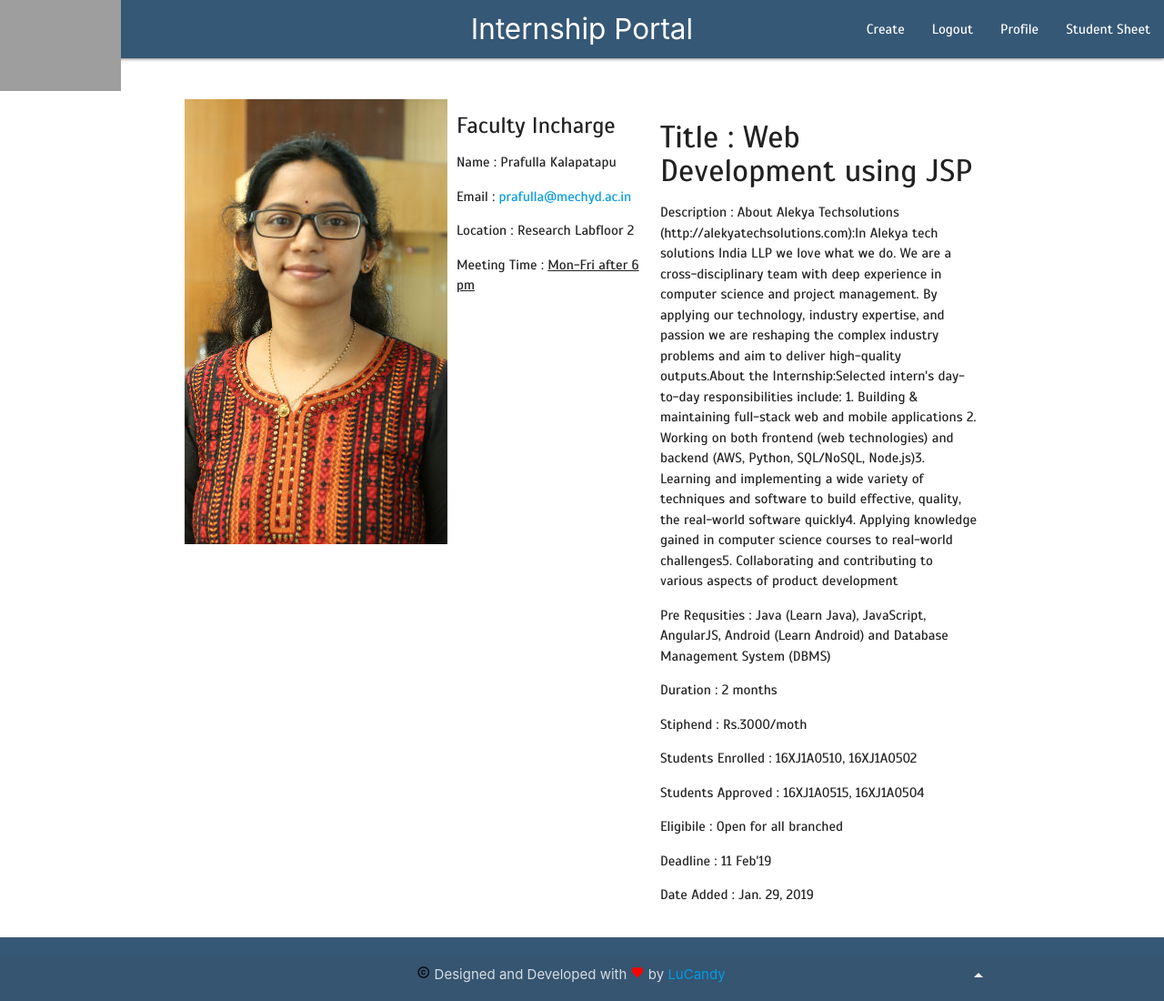
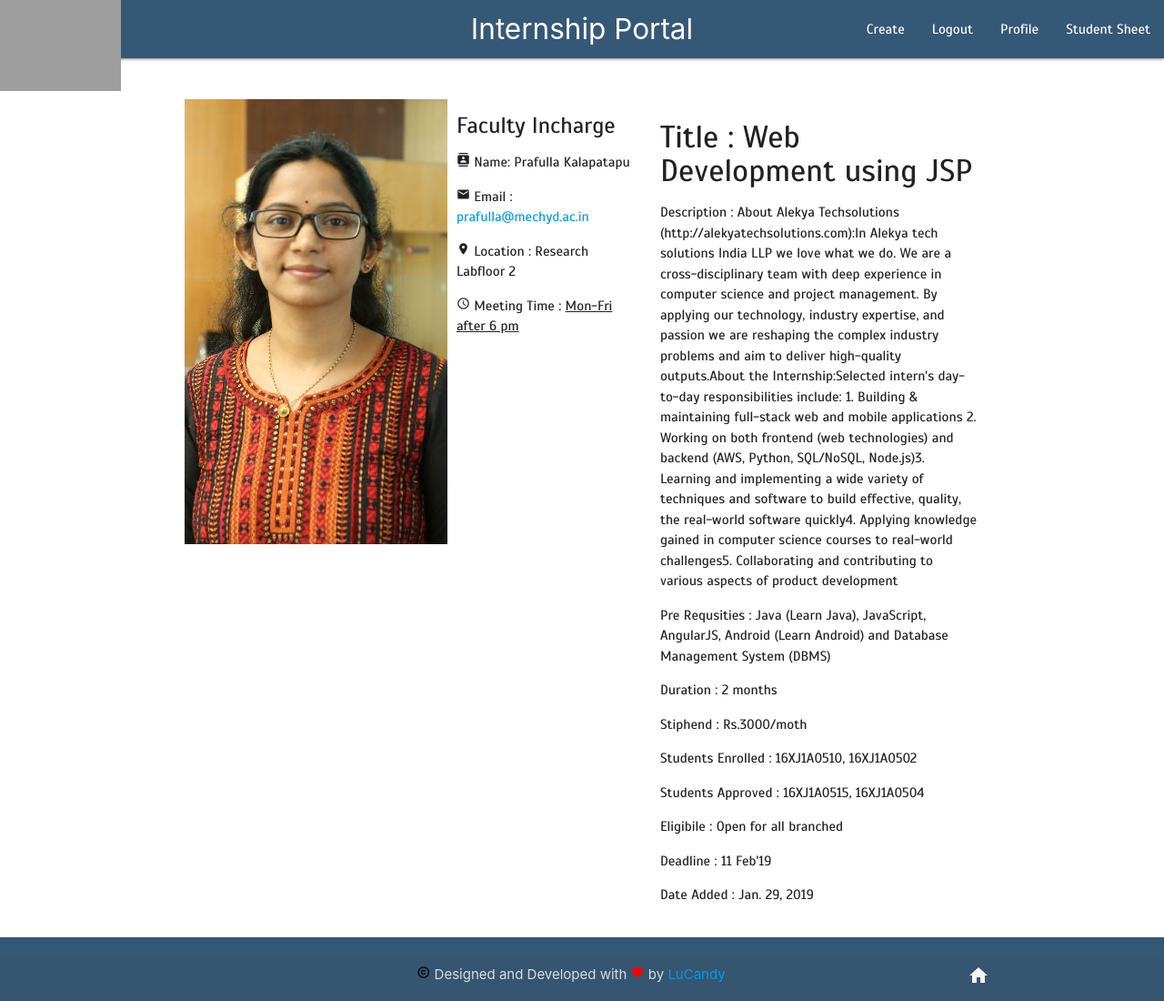
Before and after one commit to Rohithgilla12/InternshipPlatform, a Django app: page /interns/3/ in a window 1280 px wide. Shown: the whole page at 91% size. Run offline with Django 3.2, Linux system fonts and the light colour scheme; data comes from the database, SQL or seed files in the repository; both versions use the stored data as it was after the commit; some libraries are stand-ins or nearby versions; grey boxes are pictures that could not be loaded.

Commit message:
Added icons

```diff
--- a/templates/detail_view.html
+++ b/templates/detail_view.html
@@ -9,10 +9,10 @@
     </div>
     <div class="col s3">
         <h5>Faculty Incharge</h5>
-            <p>Name : {{user.first_name}} {{user.last_name}}</p>
-            <p>Email : <a href="mailto:{{user.email}}?Subject=This%20Mail%20%is%20regarding%20{{object.title}}" target="_top">{{user.email}}</a></p>
-            <p>Location : {{user.profile.location}}</p>
-            <p>Meeting Time : <u>{{user.profile.leisureTime}}</p></u>
+            <p><i class="tiny material-icons">contacts</i> Name: {{user.first_name}} {{user.last_name}}</p>
+            <p><i class="tiny material-icons">email</i> Email : <a href="mailto:{{user.email}}?Subject=This%20Mail%20%is%20regarding%20{{object.title}}" target="_top">{{user.email}}</a></p>
+            <p><i class="tiny material-icons">location_on</i> Location : {{user.profile.location}}</p>
+            <p><i class="tiny material-icons">access_time</i> Meeting Time : <u>{{user.profile.leisureTime}}</p></u>
 
             <br>
 
--- a/templates/footer.html
+++ b/templates/footer.html
@@ -22,7 +22,7 @@
     <div class="footer-copyright" >
             <div class="container" style="align-items:center">
              <i class="tiny material-icons" style="color:black">copyright</i> Designed and Developed with <i class="tiny material-icons" style="color:red">favorite</i> by <a href="https://github.com/orgs/lucandy/">LuCandy</a>
-            <a class="grey-text text-lighten-4 right" href="/"><i class="material-icons">arrow_drop_up</i> </a>
+            <a class="grey-text text-lighten-4 right" href="/"><i class="material-icons">home</i> </a>
             </div>
     </div>
 </footer>
```
Also changed, not shown: db.sqlite3.
